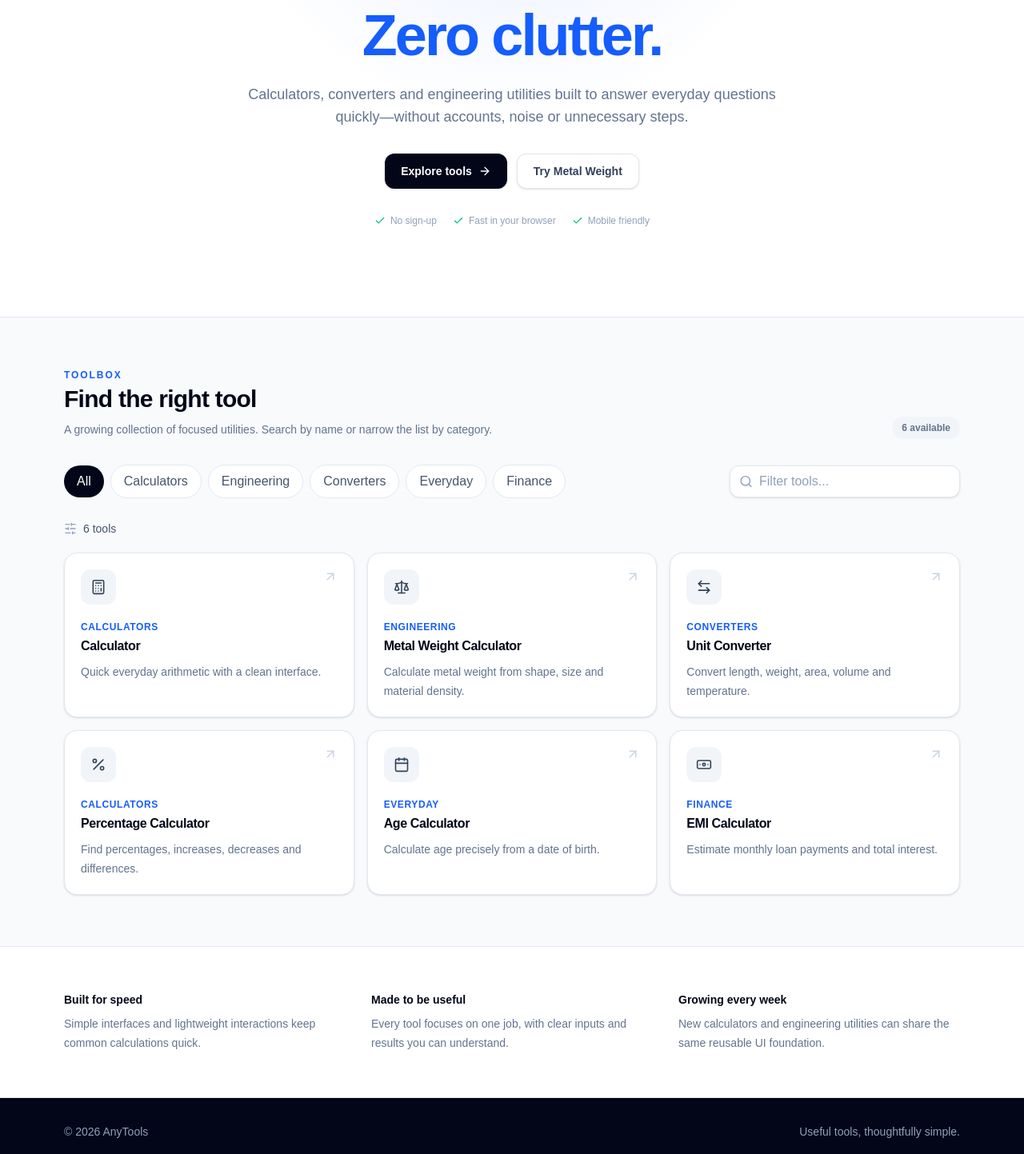
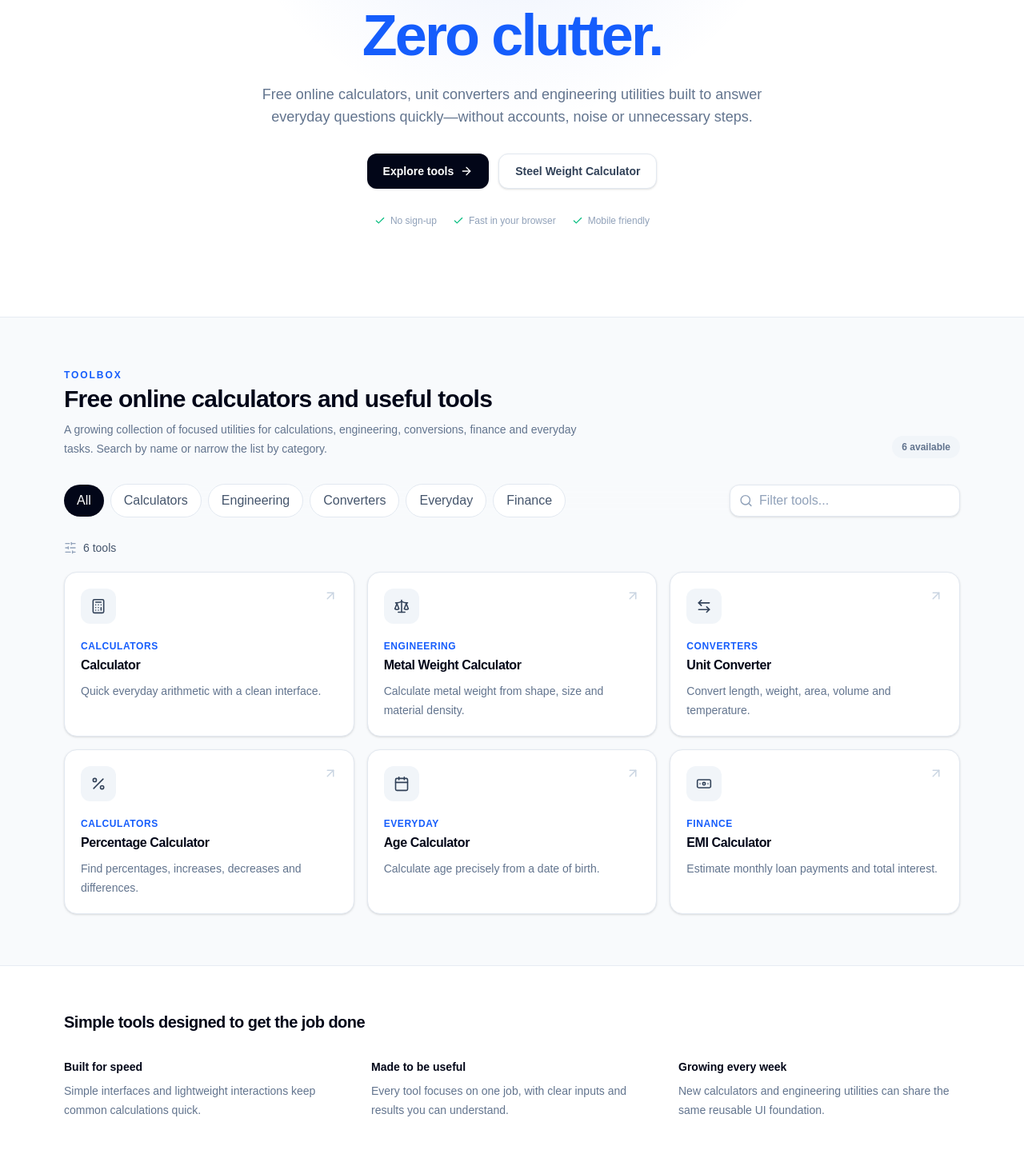
Before and after one commit to farukislamyt/any-tools, a Next.js app: page / in a window 1280 px wide. Shown: the part 287-1730 px from the top of the page at 80% size. Built offline with nearby package versions, Linux system fonts and the light colour scheme.

Commit message:
feat: add structured data and improve homepage SEO copy

```diff
--- a/app/page.tsx
+++ b/app/page.tsx
@@ -5,50 +5,81 @@ import { Badge } from "@/components/ui/badge";
 import { SectionHeading } from "@/components/ui/section-heading";
 import { categories, tools } from "@/lib/tools";
 
+const siteUrl = "https://any-tools.vercel.app";
+
+const websiteSchema = {
+  "@context": "https://schema.org",
+  "@type": "WebSite",
+  name: "AnyTools",
+  url: siteUrl,
+  description: "Free online calculators, converters and practical tools for engineering, finance and everyday life.",
+  potentialAction: {
+    "@type": "SearchAction",
+    target: `${siteUrl}/?q={search_term_string}`,
+    "query-input": "required name=search_term_string",
+  },
+};
+
+const softwareSchema = {
+  "@context": "https://schema.org",
+  "@type": "WebApplication",
+  name: "AnyTools",
+  url: siteUrl,
+  applicationCategory: "UtilitiesApplication",
+  operatingSystem: "Web",
+  offers: { "@type": "Offer", price: "0", priceCurrency: "USD" },
+};
+
 export default function Home() {
   return (
     <main className="min-h-screen overflow-hidden">
+      <script type="application/ld+json" dangerouslySetInnerHTML={{ __html: JSON.stringify(websiteSchema) }} />
+      <script type="application/ld+json" dangerouslySetInnerHTML={{ __html: JSON.stringify(softwareSchema) }} />
       <header className="border-b border-slate-200/80 bg-white/90 backdrop-blur">
         <div className="container flex h-16 items-center justify-between">
           <Link href="/" className="text-lg font-extrabold tracking-tight text-slate-950">Any<span className="text-blue-600">Tools</span></Link>
-          <nav className="flex items-center gap-2">
+          <nav aria-label="Primary navigation" className="flex items-center gap-2">
             <a href="https://github.com/farukislamyt/any-tools" target="_blank" rel="noreferrer" aria-label="AnyTools on GitHub" className="inline-flex size-9 items-center justify-center rounded-xl text-slate-500 transition hover:bg-slate-100 hover:text-slate-950"><Github size={18} /></a>
             <Link href="#tools" className="hidden rounded-xl px-3 py-2 text-sm font-semibold text-slate-600 hover:bg-slate-100 sm:block">Browse tools</Link>
           </nav>
         </div>
       </header>
 
-      <section className="relative border-b border-slate-200/80 bg-white">
+      <section className="relative border-b border-slate-200/80 bg-white" aria-labelledby="hero-title">
         <div className="pointer-events-none absolute inset-0 bg-[radial-gradient(circle_at_50%_0%,rgba(37,99,235,0.12),transparent_42%)]" />
         <div className="container relative py-16 sm:py-24 lg:py-28">
           <div className="mx-auto max-w-4xl text-center">
             <Badge tone="blue"><Zap size={13} className="mr-1.5" /> Free, fast & practical</Badge>
-            <h1 className="mx-auto mt-5 max-w-4xl text-4xl font-black tracking-[-0.04em] text-slate-950 sm:text-6xl lg:text-7xl">Useful tools.<br /><span className="text-blue-600">Zero clutter.</span></h1>
-            <p className="mx-auto mt-6 max-w-2xl text-base leading-7 text-slate-500 sm:text-lg">Calculators, converters and engineering utilities built to answer everyday questions quickly—without accounts, noise or unnecessary steps.</p>
+            <h1 id="hero-title" className="mx-auto mt-5 max-w-4xl text-4xl font-black tracking-[-0.04em] text-slate-950 sm:text-6xl lg:text-7xl">Useful tools.<br /><span className="text-blue-600">Zero clutter.</span></h1>
+            <p className="mx-auto mt-6 max-w-2xl text-base leading-7 text-slate-500 sm:text-lg">Free online calculators, unit converters and engineering utilities built to answer everyday questions quickly—without accounts, noise or unnecessary steps.</p>
             <div className="mt-8 flex flex-col items-center justify-center gap-3 sm:flex-row">
               <Link href="#tools" className="inline-flex h-11 items-center justify-center gap-2 rounded-xl bg-slate-950 px-5 text-sm font-bold text-white shadow-sm transition hover:bg-slate-800">Explore tools <ArrowRight size={16} /></Link>
-              <Link href="/tools/metal-weight" className="inline-flex h-11 items-center justify-center rounded-xl border border-slate-200 bg-white px-5 text-sm font-bold text-slate-700 shadow-sm transition hover:border-slate-300 hover:bg-slate-50">Try Metal Weight</Link>
+              <Link href="/tools/metal-weight" className="inline-flex h-11 items-center justify-center rounded-xl border border-slate-200 bg-white px-5 text-sm font-bold text-slate-700 shadow-sm transition hover:border-slate-300 hover:bg-slate-50">Steel Weight Calculator</Link>
             </div>
             <div className="mt-8 flex flex-wrap justify-center gap-x-5 gap-y-2 text-xs font-medium text-slate-400"><span className="inline-flex items-center gap-1.5"><Check size={14} className="text-emerald-500" /> No sign-up</span><span className="inline-flex items-center gap-1.5"><Check size={14} className="text-emerald-500" /> Fast in your browser</span><span className="inline-flex items-center gap-1.5"><Check size={14} className="text-emerald-500" /> Mobile friendly</span></div>
           </div>
         </div>
       </section>
 
-      <section id="tools" className="container scroll-mt-8 py-12 sm:py-16">
-        <SectionHeading eyebrow="Toolbox" title="Find the right tool" description="A growing collection of focused utilities. Search by name or narrow the list by category." action={<span className="hidden rounded-full bg-slate-100 px-3 py-1.5 text-xs font-bold text-slate-500 sm:inline-flex">{tools.length} available</span>} />
+      <section id="tools" className="container scroll-mt-8 py-12 sm:py-16" aria-labelledby="tools-title">
+        <SectionHeading eyebrow="Toolbox" title="Free online calculators and useful tools" description="A growing collection of focused utilities for calculations, engineering, conversions, finance and everyday tasks. Search by name or narrow the list by category." action={<span className="hidden rounded-full bg-slate-100 px-3 py-1.5 text-xs font-bold text-slate-500 sm:inline-flex">{tools.length} available</span>} />
+        <h2 id="tools-title" className="sr-only">AnyTools online tools</h2>
         <div className="mt-8"><ToolBrowser tools={tools} categories={categories} /></div>
       </section>
 
-      <section className="border-y border-slate-200/80 bg-white">
-        <div className="container grid gap-8 py-12 sm:grid-cols-3 sm:py-14">
-          <div><p className="text-sm font-bold text-slate-950">Built for speed</p><p className="mt-2 text-sm leading-6 text-slate-500">Simple interfaces and lightweight interactions keep common calculations quick.</p></div>
-          <div><p className="text-sm font-bold text-slate-950">Made to be useful</p><p className="mt-2 text-sm leading-6 text-slate-500">Every tool focuses on one job, with clear inputs and results you can understand.</p></div>
-          <div><p className="text-sm font-bold text-slate-950">Growing every week</p><p className="mt-2 text-sm leading-6 text-slate-500">New calculators and engineering utilities can share the same reusable UI foundation.</p></div>
+      <section className="border-y border-slate-200/80 bg-white" aria-labelledby="why-title">
+        <div className="container py-12 sm:py-14">
+          <h2 id="why-title" className="text-xl font-extrabold tracking-tight text-slate-950">Simple tools designed to get the job done</h2>
+          <div className="mt-8 grid gap-8 sm:grid-cols-3">
+            <div><p className="text-sm font-bold text-slate-950">Built for speed</p><p className="mt-2 text-sm leading-6 text-slate-500">Simple interfaces and lightweight interactions keep common calculations quick.</p></div>
+            <div><p className="text-sm font-bold text-slate-950">Made to be useful</p><p className="mt-2 text-sm leading-6 text-slate-500">Every tool focuses on one job, with clear inputs and results you can understand.</p></div>
+            <div><p className="text-sm font-bold text-slate-950">Growing every week</p><p className="mt-2 text-sm leading-6 text-slate-500">New calculators and engineering utilities can share the same reusable UI foundation.</p></div>
+          </div>
         </div>
       </section>
 
       <footer className="bg-slate-950 text-slate-400">
-        <div className="container flex flex-col gap-3 py-8 text-sm sm:flex-row sm:items-center sm:justify-between"><p>© {new Date().getFullYear()} AnyTools</p><p>Useful tools, thoughtfully simple.</p></div>
+        <div className="container flex flex-col gap-3 py-8 text-sm sm:flex-row sm:items-center sm:justify-between"><p>© {new Date().getFullYear()} AnyTools</p><p>Free online tools for everyday calculations.</p></div>
       </footer>
     </main>
   );
```
